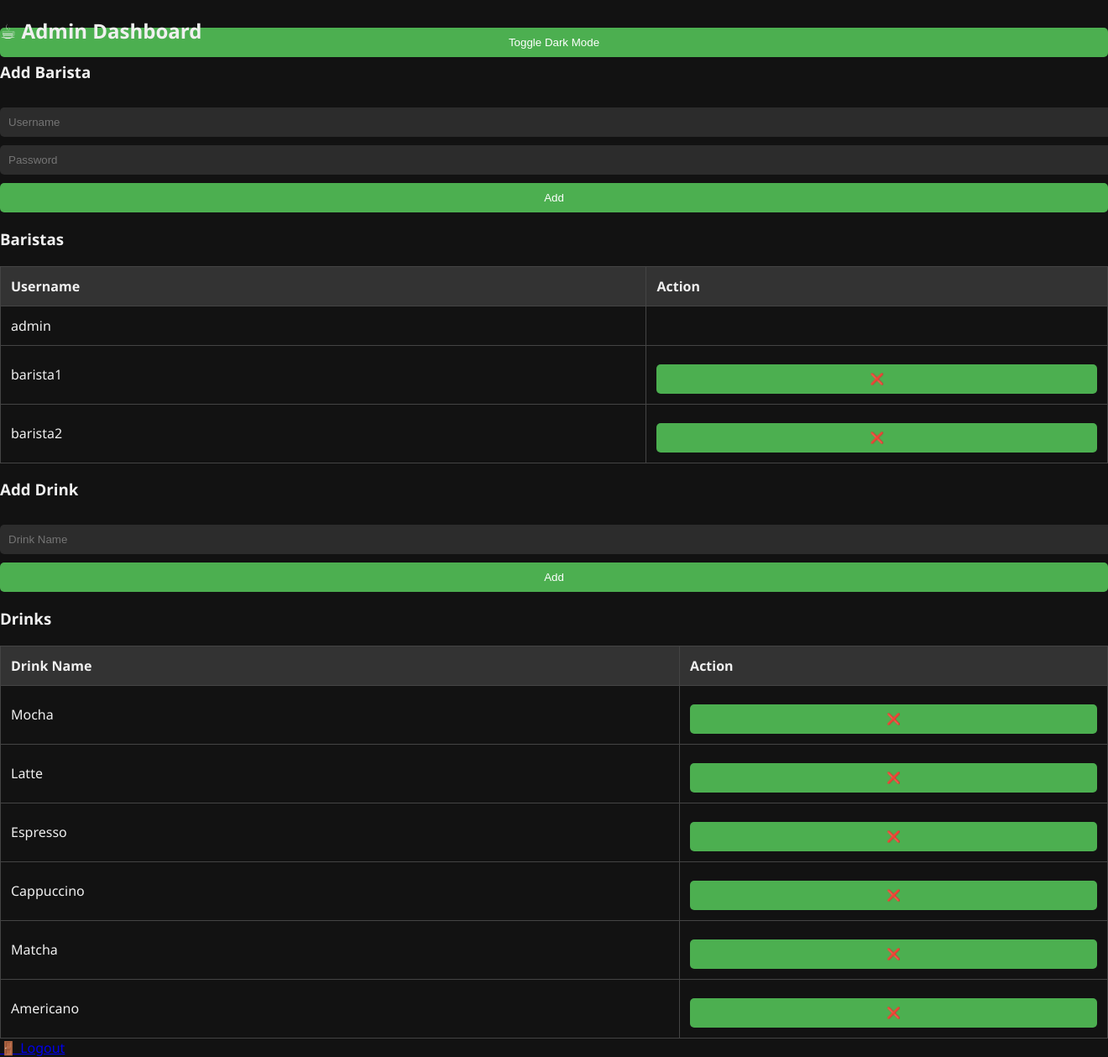
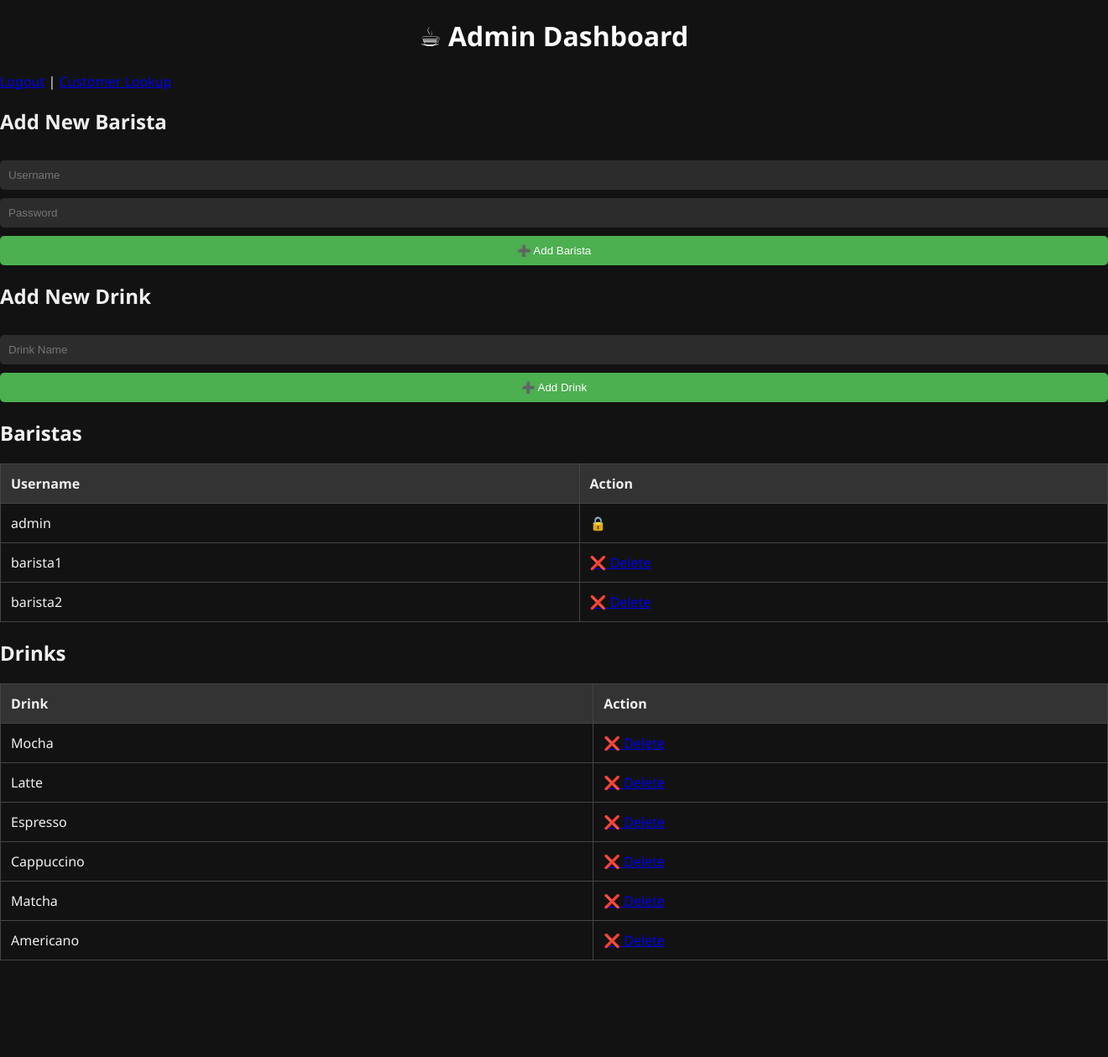
Before and after one commit to dycw30/loyalty-card-final, a Flask app: page /admin in a window 1320 px wide; the page is wider, and only the part inside the window is pictured. Shown: that part at 84% size. After the commit the page ends 1144 px from the top of that part, so only its background shows below. Run offline with Flask 3, Linux system fonts and the light colour scheme; a user stored in the database is signed in; data comes from the database, SQL or seed files in the repository; both versions use the stored data as it was after the commit.

Commit message:
🔥 Updated admin/lookup UI, routes, and logic

```diff
--- a/app.py
+++ b/app.py
@@ -6,13 +6,14 @@ from reportlab.pdfgen import canvas
 from reportlab.lib.pagesizes import A4
 import qrcode
 import io
+import os
 
 app = Flask(__name__)
 app.secret_key = 'supersecretkey'
 DB_NAME = "orders.db"
 USERS_DB = "users.db"
 
-def init_orders_db():
+def init_db():
     conn = sqlite3.connect(DB_NAME)
     c = conn.cursor()
     c.execute("""
@@ -34,23 +35,7 @@ def init_orders_db():
             name TEXT UNIQUE
         )
     """)
-    # Default drinks
-    c.execute("INSERT OR IGNORE INTO drinks (name) VALUES ('Latte'), ('Espresso'), ('Cappuccino'), ('Mocha')")
-    conn.commit()
-    conn.close()
-
-def init_users_db():
-    conn = sqlite3.connect(USERS_DB)
-    c = conn.cursor()
-    c.execute("""
-        CREATE TABLE IF NOT EXISTS users (
-            username TEXT PRIMARY KEY,
-            password TEXT
-        )
-    """)
-    # Default admin user
-    c.execute("INSERT OR IGNORE INTO users (username, password) VALUES ('admin', 'adminpass')")
-    c.execute("INSERT OR IGNORE INTO users (username, password) VALUES ('barista1', 'coffee123')")
+    c.execute("INSERT OR IGNORE INTO drinks (name) VALUES ('Latte'), ('Espresso'), ('Cappuccino')")
     conn.commit()
     conn.close()
 
@@ -58,21 +43,19 @@ def init_users_db():
 def login():
     error = None
     if request.method == "POST":
-        username = request.form["username"].strip()
-        password = request.form["password"].strip()
-
+        username = request.form["username"]
+        password = request.form["password"]
         conn = sqlite3.connect(USERS_DB)
         c = conn.cursor()
         c.execute("SELECT * FROM users WHERE username=? AND password=?", (username, password))
         user = c.fetchone()
         conn.close()
-
         if user:
             session["username"] = username
+            session["logged_in"] = True
             if username == "admin":
                 return redirect("/admin")
-            else:
-                return redirect("/")
+            return redirect("/")
         else:
             error = "Invalid credentials"
     return render_template("login.html", error=error)
@@ -80,43 +63,46 @@ def login():
 @app.route("/logout")
 def logout():
     session.clear()
-    return redirect(url_for("login"))
+    return redirect("/login")
 
 @app.route("/", methods=["GET", "POST"])
 def index():
-    if "username" not in session or session["username"] == "admin":
-        return redirect(url_for("login"))
-
+    if not session.get("logged_in"):
+        return redirect("/login")
     conn = sqlite3.connect(DB_NAME)
     c = conn.cursor()
     c.execute("SELECT name FROM drinks")
     drinks_list = [row[0] for row in c.fetchall()]
+    message = ""
     totals = []
-    message = ""
 
     if request.method == "POST":
         unique_id = request.form.get("unique_id", "").strip()
-        quantity = int(request.form.get("quantity", "0").strip() or 0)
-        redeemed = int(request.form.get("redeemed", "0").strip() or 0)
-        drink_type = request.form.get("drink", "").strip()
-        if drink_type == "N/A":
-            drink_type = ""
         name = request.form.get("name", "").strip()
         phone = request.form.get("phone", "").strip()
-        tokens = quantity // 9
-        date = datetime.now().strftime("%Y-%m-%d %H:%M:%S")
+        drink = request.form.get("drink", "")
+        try:
+            qty = int(request.form.get("quantity", "0").strip())
+        except:
+            qty = 0
+        try:
+            redeemed = int(request.form.get("redeemed", "0").strip())
+        except:
+            redeemed = 0
 
+        tokens = qty // 9
         c.execute("SELECT SUM(tokens) - SUM(redeemed) FROM orders WHERE unique_id=?", (unique_id,))
-        current_balance = c.fetchone()[0] or 0
-        if redeemed > current_balance:
-            message = f"❌ Not enough tokens to redeem. Current balance: {current_balance}"
+        balance = c.fetchone()[0] or 0
+        if redeemed > balance:
+            message = f"❌ Not enough tokens to redeem. Current balance: {balance}"
         else:
+            now = datetime.now().strftime("%Y-%m-%d %H:%M:%S")
             c.execute("""
                 INSERT INTO orders (unique_id, customer_name, quantity, tokens, redeemed, date, drink_type, phone)
                 VALUES (?, ?, ?, ?, ?, ?, ?, ?)
-            """, (unique_id, name, quantity, tokens, redeemed, date, drink_type, phone))
+            """, (unique_id, name, qty, tokens, redeemed, now, drink, phone))
             conn.commit()
-            message = "✅ Order submitted successfully."
+            message = "✅ Order submitted."
 
     c.execute("""
         SELECT unique_id, MAX(customer_name), SUM(quantity), SUM(tokens), SUM(redeemed), MAX(phone)
@@ -124,59 +110,77 @@ def index():
     """)
     totals = c.fetchall()
     conn.close()
-    return render_template("index.html", totals=totals, drinks=drinks_list, message=message)
+    return render_template("index.html", drinks=drinks_list, totals=totals, message=message)
 
 @app.route("/admin", methods=["GET", "POST"])
 def admin():
-    if "username" not in session or session["username"] != "admin":
-        return redirect(url_for("login"))
+    if not session.get("logged_in") or session.get("username") != "admin":
+        return redirect("/login")
+    conn = sqlite3.connect(DB_NAME)
+    c = conn.cursor()
+    if request.method == "POST":
+        if "new_user" in request.form:
+            new_user = request.form["new_user"].strip()
+            new_pass = request.form["new_pass"].strip()
+            conn_u = sqlite3.connect(USERS_DB)
+            cu = conn_u.cursor()
+            cu.execute("INSERT OR IGNORE INTO users (username, password) VALUES (?, ?)", (new_user, new_pass))
+            conn_u.commit()
+            conn_u.close()
+        elif "new_drink" in request.form:
+            new_drink = request.form["new_drink"].strip()
+            c.execute("INSERT OR IGNORE INTO drinks (name) VALUES (?)", (new_drink,))
+            conn.commit()
+    # Load users
+    conn_u = sqlite3.connect(USERS_DB)
+    cu = conn_u.cursor()
+    cu.execute("SELECT username FROM users")
+    users = [row[0] for row in cu.fetchall()]
+    conn_u.close()
 
-    conn_orders = sqlite3.connect(DB_NAME)
-    conn_users = sqlite3.connect(USERS_DB)
-    c_orders = conn_orders.cursor()
-    c_users = conn_users.cursor()
+    # Load drinks
+    c.execute("SELECT name FROM drinks")
+    drinks = [row[0] for row in c.fetchall()]
+    conn.close()
+    return render_template("admin.html", users=users, drinks=drinks)
 
-    if request.method == "POST":
-        action = request.form.get("action")
+@app.route("/delete_user/<username>")
+def delete_user(username):
+    if username != "admin":
+        conn = sqlite3.connect(USERS_DB)
+        c = conn.cursor()
+        c.execute("DELETE FROM users WHERE username=?", (username,))
+        conn.commit()
+        conn.close()
+    return redirect("/admin")
 
-        if action == "add_barista":
-            user = request.form.get("new_barista", "").strip()
-            pwd = request.form.get("new_password", "").strip()
-            if user and pwd:
-                c_users.execute("INSERT OR IGNORE INTO users (username, password) VALUES (?, ?)", (user, pwd))
-                conn_users.commit()
+@app.route("/delete_drink/<drink>")
+def delete_drink(drink):
+    conn = sqlite3.connect(DB_NAME)
+    c = conn.cursor()
+    c.execute("DELETE FROM drinks WHERE name=?", (drink,))
+    conn.commit()
+    conn.close()
+    return redirect("/admin")
 
-        if action == "add_drink":
-            drink = request.form.get("new_drink", "").strip()
-            if drink:
-                c_orders.execute("INSERT OR IGNORE INTO drinks (name) VALUES (?)", (drink,))
-                conn_orders.commit()
-
-        if "delete_user" in request.form:
-            user = request.form.get("delete_user")
-            if user != "admin":
-                c_users.execute("DELETE FROM users WHERE username=?", (user,))
-                conn_users.commit()
-
-        if "delete_drink" in request.form:
-            drink = request.form.get("delete_drink")
-            c_orders.execute("DELETE FROM drinks WHERE name=?", (drink,))
-            conn_orders.commit()
-
-    c_users.execute("SELECT username FROM users")
-    baristas = [row[0] for row in c_users.fetchall()]
-    c_orders.execute("SELECT name FROM drinks")
-    drinks = [row[0] for row in c_orders.fetchall()]
-
-    conn_orders.close()
-    conn_users.close()
-
-    return render_template("admin.html", baristas=baristas, drinks=drinks)
+@app.route("/lookup")
+def lookup():
+    if not session.get("logged_in"):
+        return redirect("/login")
+    conn = sqlite3.connect(DB_NAME)
+    df = pd.read_sql_query("""
+        SELECT unique_id AS 'Unique ID', MAX(customer_name) AS 'Customer Name', SUM(quantity) AS 'Total Orders',
+               SUM(tokens) AS 'Tokens Earned', SUM(redeemed) AS 'Tokens Redeemed', MAX(phone) AS 'Phone'
+        FROM orders
+        GROUP BY unique_id
+    """, conn)
+    conn.close()
+    return render_template("lookup.html", customers=df.to_records(index=False))
 
 @app.route("/export")
 def export():
-    if "username" not in session:
-        return redirect(url_for("login"))
+    if not session.get("logged_in"):
+        return redirect("/login")
     conn = sqlite3.connect(DB_NAME)
     df = pd.read_sql_query("""
         SELECT unique_id AS 'Unique ID', MAX(customer_name) AS 'Customer Name', SUM(quantity) AS 'Total Orders',
@@ -184,57 +188,10 @@ def export():
         FROM orders GROUP BY unique_id
     """, conn)
     conn.close()
-    file_name = "Bound Cafe Aggregated Export.xlsx"
-    df.to_excel(file_name, index=False)
-    return send_file(file_name, as_attachment=True)
-
-@app.route("/pdf/<unique_id>")
-def generate_pdf(unique_id):
-    conn = sqlite3.connect(DB_NAME)
-    c = conn.cursor()
-    c.execute("""
-        SELECT unique_id, MAX(customer_name), SUM(quantity), SUM(tokens), SUM(redeemed), MAX(phone)
-        FROM orders WHERE unique_id=?
-    """, (unique_id,))
-    data = c.fetchone()
-    conn.close()
-
-    buffer = io.BytesIO()
-    p = canvas.Canvas(buffer, pagesize=A4)
-    p.drawString(100, 800, f"Customer Summary for ID: {data[0]}")
-    p.drawString(100, 780, f"Name: {data[1]}")
-    p.drawString(100, 760, f"Total Orders: {data[2]}")
-    p.drawString(100, 740, f"Tokens Earned: {data[3]}")
-    p.drawString(100, 720, f"Tokens Redeemed: {data[4]}")
-    p.drawString(100, 700, f"Phone: {data[5]}")
-    p.showPage()
-    p.save()
-    buffer.seek(0)
-    return send_file(buffer, as_attachment=True, download_name=f"{unique_id}_summary.pdf")
-
-@app.route("/qr/<unique_id>")
-def generate_qr(unique_id):
-    img = qrcode.make(f"Customer ID: {unique_id}")
-    buffer = io.BytesIO()
-    img.save(buffer, format="PNG")
-    buffer.seek(0)
-    return send_file(buffer, mimetype="image/png", as_attachment=True, download_name=f"{unique_id}_qr.png")
-
-@app.route("/lookup")
-def lookup():
-    if "username" not in session:
-        return redirect(url_for("login"))
-    conn = sqlite3.connect(DB_NAME)
-    c = conn.cursor()
-    c.execute("""
-        SELECT unique_id, MAX(customer_name), SUM(quantity), SUM(tokens), SUM(redeemed), MAX(phone)
-        FROM orders GROUP BY unique_id
-    """)
-    customers = c.fetchall()
-    conn.close()
-    return render_template("lookup.html", customers=customers)
+    filename = "Bound_Cafe_Export.xlsx"
+    df.to_excel(filename, index=False)
+    return send_file(filename, as_attachment=True)
 
 if __name__ == "__main__":
-    init_orders_db()
-    init_users_db()
+    init_db()
     app.run(host="0.0.0.0", port=5000)
--- a/templates/admin.html
+++ b/templates/admin.html
@@ -4,74 +4,51 @@
     <meta charset="UTF-8">
     <title>Admin Dashboard</title>
     <link rel="stylesheet" href="{{ url_for('static', filename='styles.css') }}">
-    <style>
-        .dark-mode {
-            background-color: #222;
-            color: white;
-        }
-        .toggle-btn {
-            float: right;
-            margin-top: -40px;
-        }
-    </style>
 </head>
 <body>
-    <h2>☕ Admin Dashboard</h2>
-    <button onclick="toggleDarkMode()" class="toggle-btn">Toggle Dark Mode</button>
+    <h1>☕ Admin Dashboard</h1>
+    <a href="{{ url_for('logout') }}">Logout</a> |
+    <a href="{{ url_for('lookup') }}">Customer Lookup</a>
 
-    <h3>Add Barista</h3>
-    <form method="post">
-        <input type="text" name="new_barista" placeholder="Username" required>
-        <input type="text" name="new_password" placeholder="Password" required>
-        <button type="submit" name="action" value="add_user">Add</button>
+    <h2>Add New Barista</h2>
+    <form method="POST">
+        <input type="text" name="new_user" placeholder="Username" required>
+        <input type="password" name="new_pass" placeholder="Password" required>
+        <button type="submit">➕ Add Barista</button>
     </form>
 
-    <h3>Baristas</h3>
+    <h2>Add New Drink</h2>
+    <form method="POST">
+        <input type="text" name="new_drink" placeholder="Drink Name" required>
+        <button type="submit">➕ Add Drink</button>
+    </form>
+
+    <h2>Baristas</h2>
     <table>
         <tr><th>Username</th><th>Action</th></tr>
-        {% for b in baristas %}
+        {% for user in users %}
         <tr>
-            <td>{{ b }}</td>
+            <td>{{ user }}</td>
             <td>
-                {% if b != 'admin' %}
-                <form method="post" style="display:inline">
-                    <input type="hidden" name="delete_user" value="{{ b }}">
-                    <button type="submit">❌</button>
-                </form>
+                {% if user != 'admin' %}
+                <a href="{{ url_for('delete_user', username=user) }}">❌ Delete</a>
+                {% else %}
+                🔒
                 {% endif %}
             </td>
         </tr>
         {% endfor %}
     </table>
 
-    <h3>Add Drink</h3>
-    <form method="post">
-        <input type="text" name="new_drink" placeholder="Drink Name" required>
-        <button type="submit" name="action" value="add_drink">Add</button>
-    </form>
-
-    <h3>Drinks</h3>
+    <h2>Drinks</h2>
     <table>
-        <tr><th>Drink Name</th><th>Action</th></tr>
-        {% for d in drinks %}
+        <tr><th>Drink</th><th>Action</th></tr>
+        {% for drink in drinks %}
         <tr>
-            <td>{{ d }}</td>
-            <td>
-                <form method="post" style="display:inline">
-                    <input type="hidden" name="delete_drink" value="{{ d }}">
-                    <button type="submit">❌</button>
-                </form>
-            </td>
+            <td>{{ drink }}</td>
+            <td><a href="{{ url_for('delete_drink', drink=drink) }}">❌ Delete</a></td>
         </tr>
         {% endfor %}
     </table>
-
-    <a href="/logout">🚪 Logout</a>
-
-    <script>
-        function toggleDarkMode() {
-            document.body.classList.toggle("dark-mode");
-        }
-    </script>
 </body>
 </html>
```
Also changed, not shown: templates/lookup.html (+11 -15 lines), orders.db.
